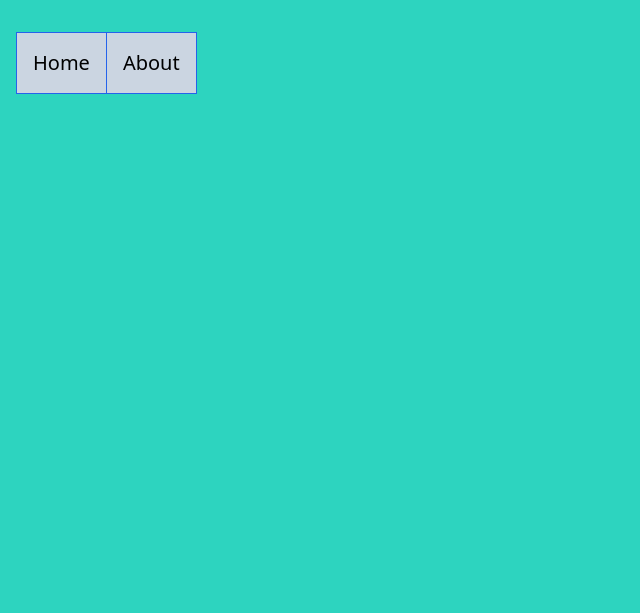
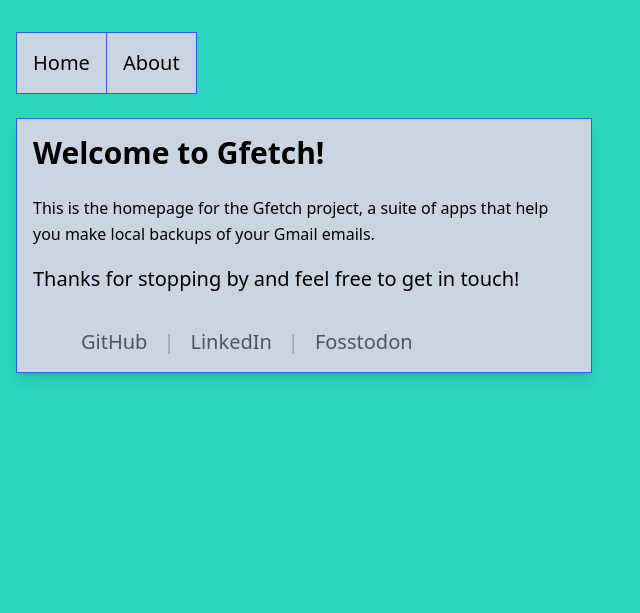
Before and after one commit to jwjacobson/gfetch-site, a Django app: page / in a window 1280 px wide. Shown: the top 613 px of the page, without its empty margins (0-640 px from the left). Run offline with Django 5.2, Linux system fonts and the light colour scheme; some libraries are stand-ins or nearby versions.

Commit message:
Add landing page

```diff
--- /dev/null
+++ b/gsite/templates/gsite/_home.html
@@ -0,0 +1,34 @@
+{% load static %}
+<div class="max-w-xl bg-slate-300 border border-blue-600 shadow-lg overflow-hidden p-4">
+
+    <div class="text-left">
+        <h1 class="text-3xl font-bold">Welcome to Gfetch!</h1>
+        <p class="mt-6 text-l leading-relaxed">
+        This is the homepage for the Gfetch project, a suite of apps that help you make local backups of your Gmail emails.
+        </p>
+
+        <p class="mt-4 text-xl leading-relaxed">
+        Thanks for stopping by and feel free to get in touch!
+        </p>
+
+        <div class="mt-8 text-xl lg:ml-12">
+        <div class="flex space-x-4">
+            <a href="https://github.com/jwjacobson" target="_blank"
+                class="text-gray-600 hover:text-indigo-700">
+                GitHub
+            </a>
+            <span class="text-gray-400">|</span>
+            <a href="https://linkedin.com/in/jwjacobson" target="_blank"
+                class="text-gray-600 hover:text-indigo-700">
+                LinkedIn
+            </a>
+            <span class="text-gray-400">|</span>
+            <a href="https://fosstodon.org/@jeffjacobson" target="_blank"
+                class="text-gray-600 hover:text-indigo-700">
+                Fosstodon
+            </a>
+        </div>
+        </div>
+    </div>
+
+</div>
--- a/gsite/templates/gsite/index.html
+++ b/gsite/templates/gsite/index.html
@@ -2,5 +2,6 @@
 
 {% block content %}
 <div id="tab-content">
+    {% include "gsite/_home.html" %}
 </div>
 {% endblock %}
--- a/gsite/views.py
+++ b/gsite/views.py
@@ -2,6 +2,9 @@ from django.conf import settings
 from django.shortcuts import render
 
 def index(request):
+    if request.headers.get('HX-Request'):
+        return render(request, 'gsite/_home.html')
+
     return render(
         request, "gsite/index.html",
         )
```
